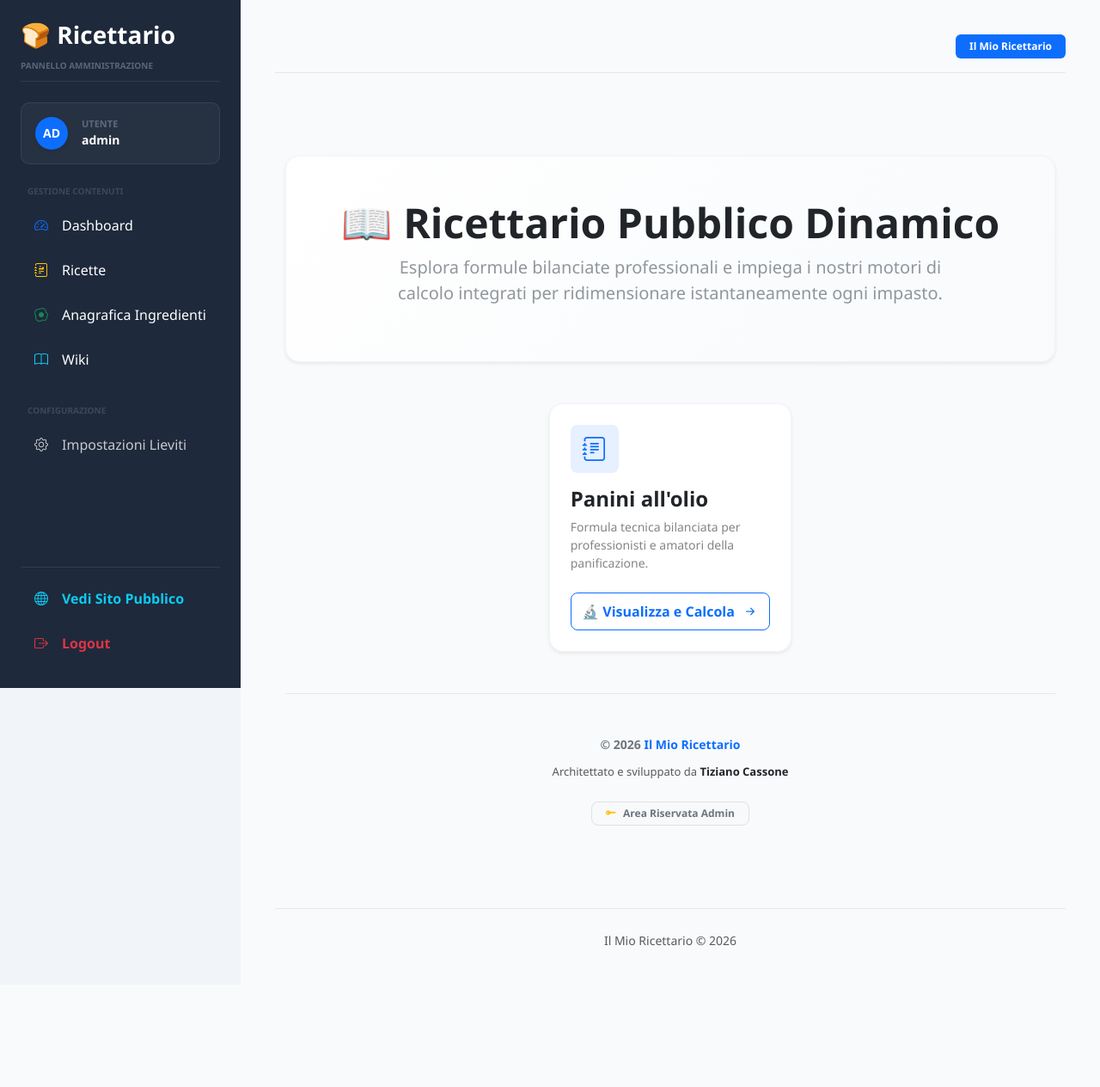
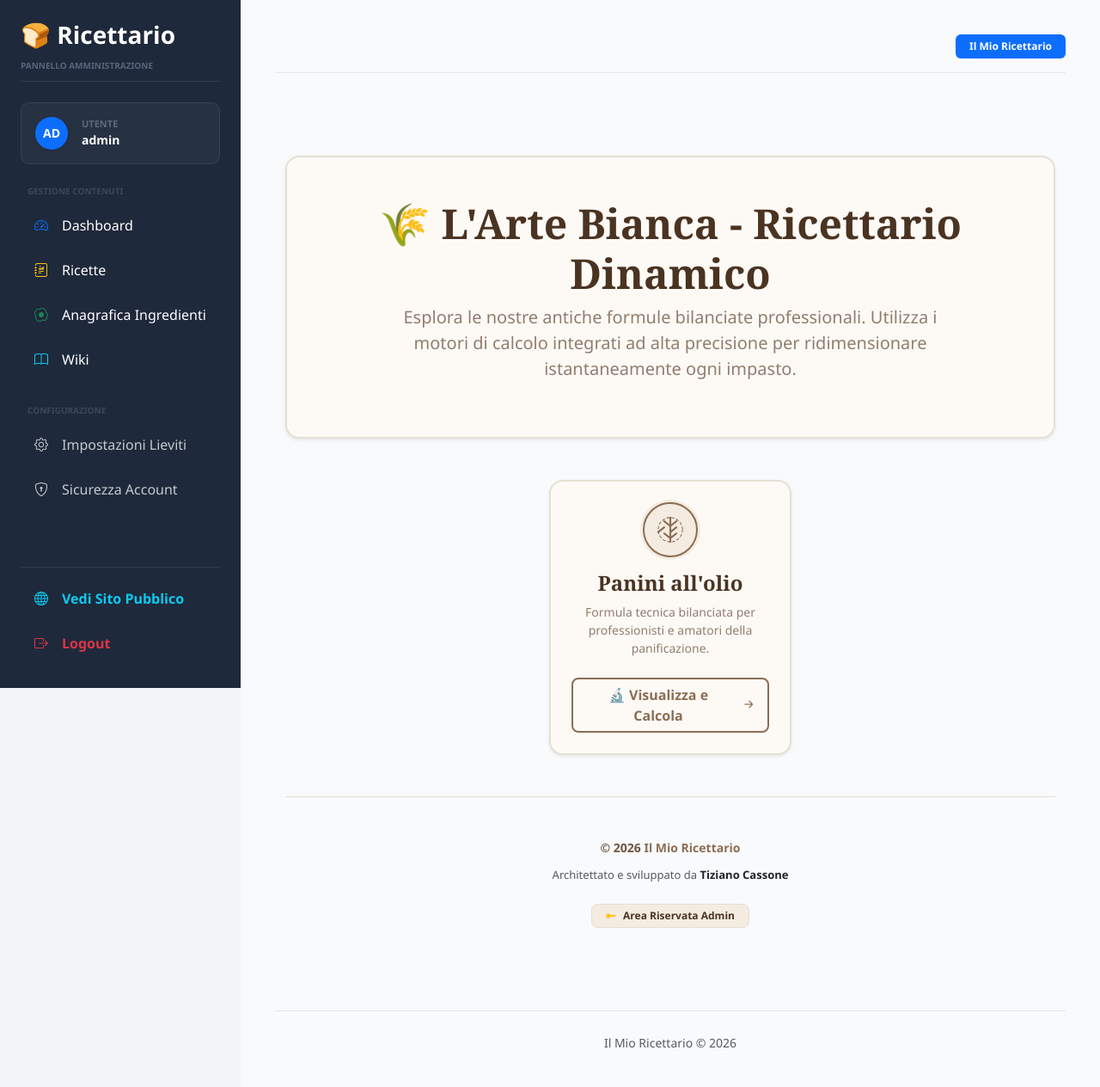
Before and after one commit to wifi75/IlMioRicettario, a Flask app: page / in a window 1280 px wide. Shown: the whole page at 86% size. Before the commit the page ends 1100 px from the top, so only its background shows below. Run offline with Flask 3, Linux system fonts and the light colour scheme; a user stored in the database is signed in; data comes from the database, SQL or seed files in the repository.

Commit message:
Release v0.7.1: Implementato cambio password nativo in Admin e allineamento grafico Vintage

```diff
--- a/templates/base.html
+++ b/templates/base.html
@@ -99,6 +99,12 @@
                 <span>Impostazioni Lieviti</span>
             </a>
 
+            <!-- INSERITO CORRETTAMENTE: Collegamento protetto per il cambio password amministratore -->
+            <a href="{{ url_for('admin.change_password') }}" class="nav-link text-white rounded px-3 py-2 d-flex align-items-center gap-3 opacity-75 hover-sidebar">
+                <i class="bi bi-shield-lock"></i>
+                <span>Sicurezza Account</span>
+            </a>
+
         </div>
 
     </div>
--- a/templates/recipes_list.html
+++ b/templates/recipes_list.html
@@ -5,13 +5,13 @@
 {% block content %}
 <div class="container py-4">
 
-    <div class="text-center my-5 p-5 bg-white rounded-4 shadow-sm border border-light"
-         style="background: linear-gradient(135deg, #ffffff 0%, #f8fafc 100%); border-color: #f1f5f9 !important;">
-        <h1 class="display-5 fw-bold text-dark mb-2 tracking-tight">
-            📖 Ricettario Pubblico Dinamico
+    <div class="text-center my-5 p-5 rounded-4 shadow-sm"
+         style="background-color: #fdfaf6; border: 2px solid #e6dfd3 !important;">
+        <h1 class="display-5 fw-bold mb-2 tracking-tight" style="color: #4a3321; font-family: 'Georgia', serif;">
+            🌾 L'Arte Bianca - Ricettario Dinamico
         </h1>
-        <p class="text-secondary mx-auto fs-5 fw-medium opacity-75" style="max-width: 650px;">
-            Esplora formule bilanciate professionali e impiega i nostri motori di calcolo integrati per ridimensionare istantaneamente ogni impasto.
+        <p class="mx-auto fs-5 fw-medium opacity-75" style="max-width: 650px; color: #6e5440;">
+            Esplora le nostre antiche formule bilanciate professionali. Utilizza i motori di calcolo integrati ad alta precisione per ridimensionare istantaneamente ogni impasto.
         </p>
     </div>
 
@@ -19,24 +19,27 @@
         {% if recipes %}
             {% for recipe in recipes %}
             <div class="col-12 col-md-6 col-lg-4">
-                <div class="card h-100 shadow-sm border-0 bg-white rounded-4 overflow-hidden card-recipe-hover transition-all"
-                     style="border: 1px solid #f1f5f9 !important;">
+                <div class="card h-100 shadow-sm rounded-4 overflow-hidden card-recipe-hover transition-all"
+                     style="background-color: #fdfaf6; border: 2px solid #e6dfd3 !important;">
 
-                    <div class="card-body p-4 d-flex flex-column justify-content-between">
-                        <div>
-                            <div class="d-inline-flex align-items-center justify-content-center rounded-3 bg-primary bg-opacity-10 text-primary mb-3 shadow-none"
-                                 style="width: 56px; height: 56px;">
-                                <i class="bi {{ recipe.icon or 'bi-journal-text' }}" style="font-size: 28px;"></i>
+                    <div class="card-body p-4 d-flex flex-column justify-content-between text-center">
+                        <div class="d-flex flex-column align-items-center">
+                            <div class="d-inline-flex align-items-center justify-content-center rounded-circle mb-3"
+                                 style="width: 64px; height: 64px; background-color: #f4ece1; border: 2px double #8c6d53; box-shadow: 0 0 0 3px #f4ece1;">
+                                <svg width="34" height="34" viewBox="0 0 24 24" fill="none" stroke="#8c6d53" stroke-width="1.5" stroke-linecap="round" stroke-linejoin="round">
+                                    <path d="M12 2v20M17 5l-5 4M7 5l5 4M17 10l-5 4M7 10l-5 4M17 15l-5 4M7 15l5 4"/>
+                                    <circle cx="12" cy="12" r="10" stroke="#8c6d53" stroke-width="0.75" stroke-dasharray="2,2" fill="none"/>
+                                </svg>
                             </div>
 
-                            <h4 class="fw-bold text-dark mb-2 tracking-tight">{{ recipe.name }}</h4>
-                            <p class="text-muted small lh-base mb-4 opacity-75">
+                            <h4 class="fw-bold mb-2 tracking-tight" style="color: #4a3321; font-family: 'Georgia', serif;">{{ recipe.name }}</h4>
+                            <p class="small lh-base mb-4 opacity-75 px-2" style="color: #6e5440; font-weight: 500;">
                                 {{ recipe.description if recipe.description else "Formula tecnica bilanciata per professionisti e amatori della panificazione." }}
                             </p>
                         </div>
 
                         <a href="{{ url_for('recipes.public_detail', slug=recipe.slug) }}"
-                           class="btn btn-outline-primary w-100 fw-bold py-2.5 rounded-3 shadow-none transition-all d-flex align-items-center justify-content-center gap-2">
+                           class="btn w-100 fw-bold py-2.5 rounded-3 shadow-none transition-all d-flex align-items-center justify-content-center gap-2 btn-vintage-action">
                             <span>🔬 Visualizza e Calcola</span>
                             <i class="bi bi-arrow-right-short fs-5"></i>
                         </a>
@@ -46,21 +49,21 @@
             {% endfor %}
         {% else %}
             <div class="col-12 text-center py-5">
-                <div class="text-muted fs-5">Nessuna formula pubblicata al momento nel database.</div>
+                <div class="fs-5 fw-bold" style="color: #6e5440;">Nessuna formula pubblicata al momento nel database.</div>
             </div>
         {% endif %}
     </div>
 
-    <footer class="mt-5 pt-5 pb-4 border-top text-center" style="border-color: #e2e8f0 !important;">
+    <footer class="mt-5 pt-5 pb-4 border-top text-center" style="border-color: #e6dfd3 !important;">
         <div class="d-flex flex-column align-items-center justify-content-center gap-2">
-            <p class="text-secondary fw-semibold mb-1" style="font-size: 14px;">
-                © 2026 <a href="https://github.com/wifi75/IlMioRicettario" target="_blank" class="text-primary text-decoration-none fw-bold link-hover-underline">Il Mio Ricettario</a>
+            <p class="fw-semibold mb-1" style="font-size: 14px; color: #6e5440;">
+                © 2026 <a href="https://github.com/wifi75/IlMioRicettario" target="_blank" class="text-decoration-none fw-bold link-hover-underline" style="color: #8c6d53;">Il Mio Ricettario</a>
             </p>
             <p class="text-muted mb-3" style="font-size: 13px;">
                 Architettato e sviluppato da <span class="text-dark fw-bold">Tiziano Cassone</span>
             </p>
             <div>
-                <a href="/admin/login" class="btn btn-sm btn-light text-secondary border fw-bold px-3 py-1.5 rounded-3 shadow-none d-inline-flex align-items-center gap-2" style="font-size: 12px;">
+                <a href="/admin/login" class="btn btn-sm btn-light border fw-bold px-3 py-1.5 rounded-3 shadow-none d-inline-flex align-items-center gap-2" style="font-size: 12px; background-color: #f4ece1; color: #4a3321; border-color: #e6dfd3 !important;">
                     <i class="bi bi-key-fill text-warning"></i>
                     <span>Area Riservata Admin</span>
                 </a>
@@ -71,10 +74,24 @@
 </div>
 
 <style>
-    /* Animazioni CSS ad alte prestazioni */
+    /* Pulsante in Stile Vintage Artisan */
+    .btn-vintage-action {
+        background-color: transparent;
+        color: #8c6d53;
+        border: 2px solid #8c6d53;
+    }
+    .btn-vintage-action:hover {
+        background-color: #8c6d53;
+        color: #fdfaf6;
+    }
+
+    /* Animazioni ed Effetti ad alte prestazioni */
+    .card-recipe-hover {
+        transition: transform 0.25s ease, box-shadow 0.25s ease;
+    }
     .card-recipe-hover:hover {
-        transform: translateY(-4px);
-        box-shadow: 0 1rem 2.5rem rgba(148, 163, 184, 0.12) !important;
+        transform: translateY(-5px);
+        box-shadow: 0 1rem 2.5rem rgba(140, 109, 83, 0.15) !important;
     }
     .link-hover-underline:hover {
         text-decoration: underline !important;
```
Also changed, not shown: templates/admin/change_password.html (added, +58 -0 lines), templates/admin/recipe_detail.html (+65 -22 lines), templates/recipe_public_detail.html (+74 -12 lines).
